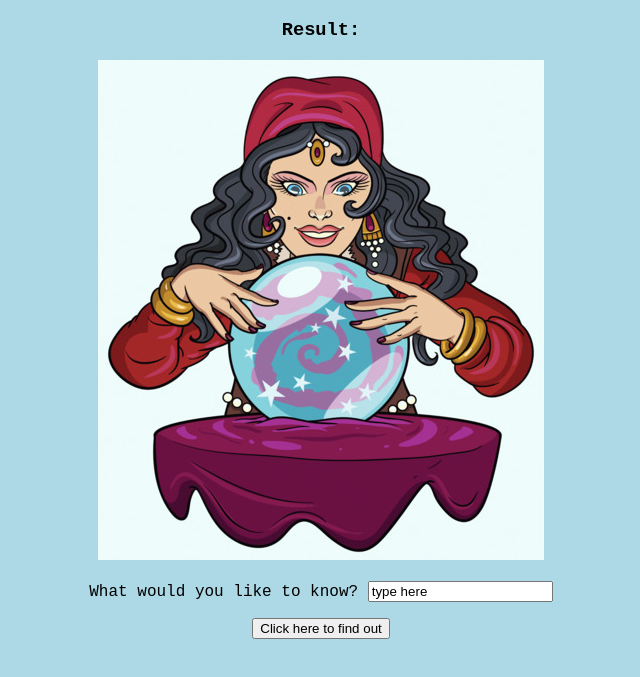
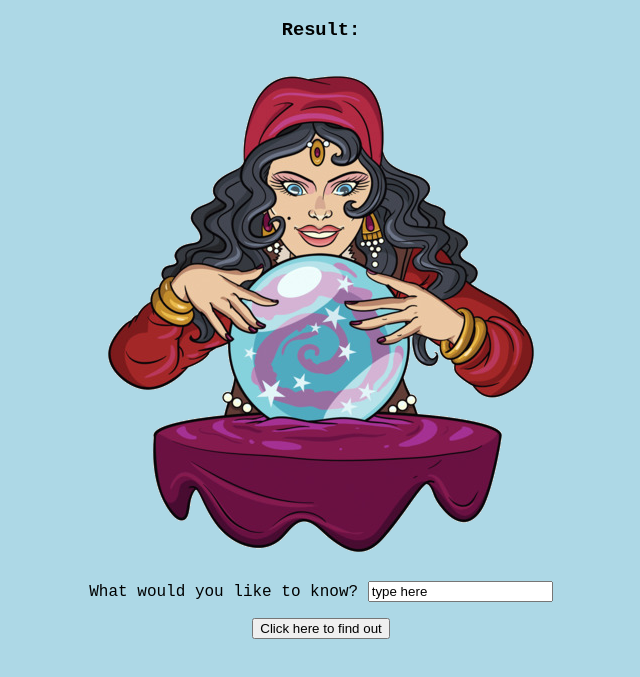
Before and after one commit to myawilliams11/8ball, a plain HTML site: page index.html in a window 1280 px wide. Shown: the part 61-738 px from the top of the page, without its empty margins (319-959 px from the left). Drawn offline with Linux system fonts and the light colour scheme.

Commit message:
Add files via upload

```diff
--- a/index.html
+++ b/index.html
@@ -10,7 +10,7 @@
 <h3>Result: <span id="fortune"></span></h3>
 <body>
     <link rel="stylesheet" href="style.css">
-    <img src="teller1.jpg" alt="">
+    <img src="teller1.png" alt="">
 
 <p>What would you like to know? <input type="text" name="What would you like to know?" value="type here"><br>
     </p>
```
Also changed, not shown: teller1.png (added).
